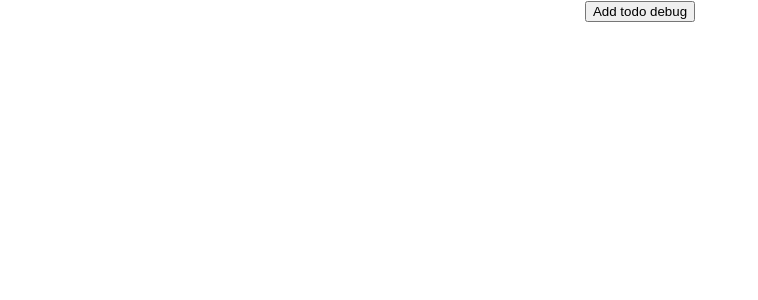
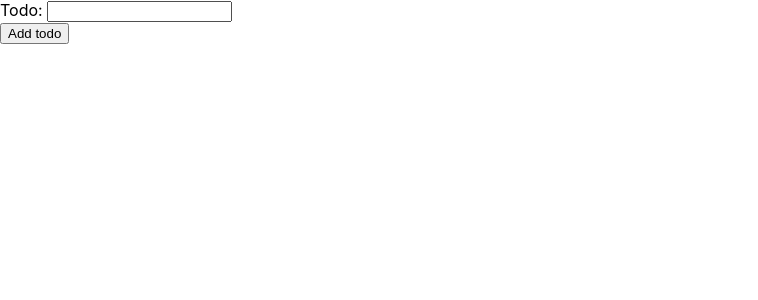
Before and after one commit to devDabo/todo_app, a React (Create React App) app in the folder app/: page / in a window 1280 px wide. Shown: the top 300 px of the page, without its empty margins (0-758 px from the left). Built offline with nearby package versions, Linux system fonts and the light colour scheme.

Commit message:
added frontend capability to make todos

```diff
--- a/app/src/App.js
+++ b/app/src/App.js
@@ -1,27 +1,30 @@
-import './App.css';
-import React, {Component} from 'react';
+import React, { Component } from 'react';
 import axios from 'axios';
+import Form from './components/Form';
 
 class App extends Component {
-  onSubmitTodo(){
-    axios.post('http://localhost:4000/createtodo', {
-      todo: 'todo55'
-    })
-    .then(response => {
-      console.log(response.data)
-    })
-  }
+  onSubmitTodo = () => {
+    axios
+      .post('http://localhost:4000/createtodo', {
+        todo: this.state.todoText
+      })
+      .then(response => {
+        console.log(response.data);
+      });
+  };
+
+  handleTodoTextChange = todoText => {
+    this.setState({ todoText });
+  };
 
   render() {
     return (
-      <div className='App'>
-        <button
-          onClick={()=> this.onSubmitTodo()}
-          >Add todo debug</button>
+      <div className="App">
+        <Form onTodoTextChange={this.handleTodoTextChange} />
+        <button onClick={this.onSubmitTodo}>Add todo</button>
       </div>
-    )
+    );
   }
-
 }
 
 export default App;
--- /dev/null
+++ b/app/src/components/Form.js
@@ -0,0 +1,24 @@
+import React, { useState } from 'react';
+
+const Form = ({ onTodoTextChange }) => {
+  const [todoText, setTodoText] = useState('');
+
+  const handleChange = e => {
+    const newText = e.target.value;
+    setTodoText(newText);
+    onTodoTextChange(newText); // Call the onTodoTextChange prop with the new text
+  };
+
+  return (
+    <>
+      <form>
+        <label>
+          Todo: {' '}
+          <input type="text" value={todoText} onChange={handleChange} />
+        </label>
+      </form>
+    </>
+  );
+};
+
+export default Form;
```
